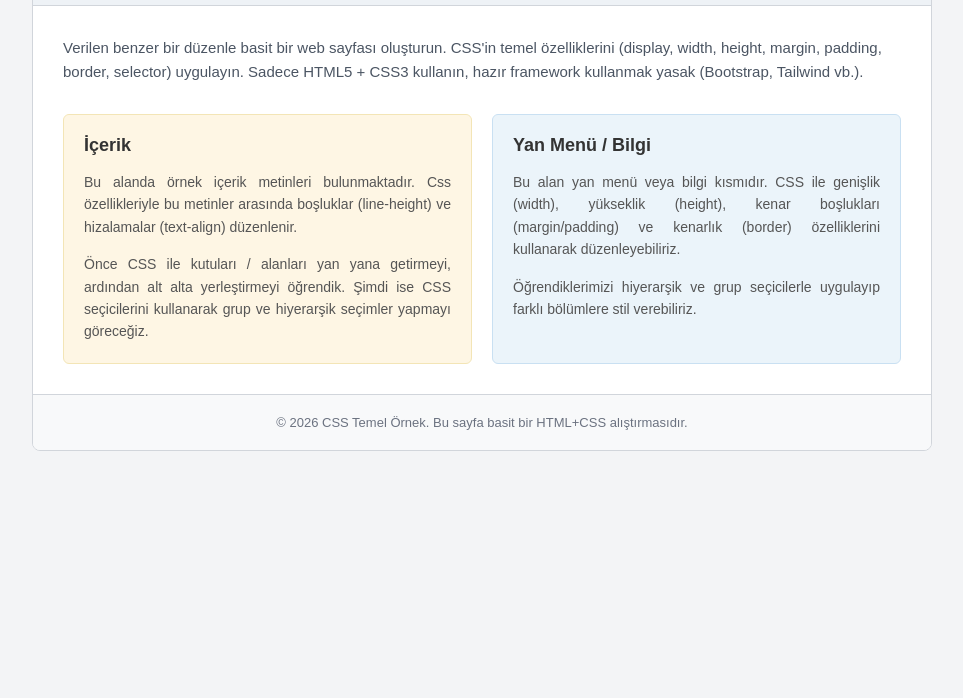
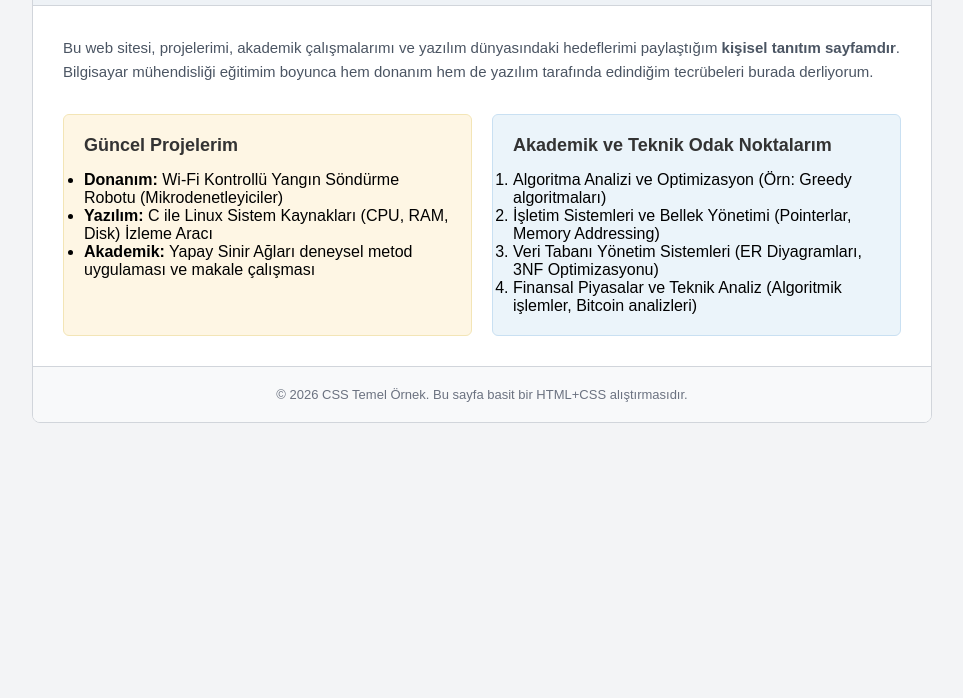
Before and after one commit to oburaksu/onurburak-su.github.io, a plain HTML site: page index.html in a window 1280 px wide. Shown: the part 102-800 px from the top of the page, without its empty margins (158-1121 px from the left). Drawn offline with Linux system fonts and the light colour scheme.

Commit message:
Update index.html

```diff
--- a/index.html
+++ b/index.html
@@ -144,28 +144,35 @@
             <h1>CSS Temel Ödevi</h1>
             <nav>
                 <ul>
-                    <li><a href="#" class="active">Ana Sayfa</a></li>
-                    <li><a href="#">Hakkında</a></li>
-                    <li><a href="#">Hizmetler</a></li>
-                    <li><a href="#">İletişim</a></li>
+                    <li><a href="onurburak-su.github.io-main/index.html" class="active">Ana Sayfa</a></li>
+                    <li><a href="onurburak-su.github.io-main/about.html">Hakkında</a></li>
+                    <li><a href="onurburak-su.github.io-main/interests.html">İlgi Alanlarım</a></li>
+                    <li><a href="onurburak-su.github.io-main/contact.html">İletişim</a></li>
                 </ul>
             </nav>
         </header>
 
         <main>
-            <p class="intro-text">Verilen benzer bir düzenle basit bir web sayfası oluşturun. CSS'in temel özelliklerini (display, width, height, margin, padding, border, selector) uygulayın. Sadece HTML5 + CSS3 kullanın, hazır framework kullanmak yasak (Bootstrap, Tailwind vb.).</p>
+            <p class="intro-text">Bu web sitesi, projelerimi, akademik çalışmalarımı ve yazılım dünyasındaki hedeflerimi paylaştığım <strong>kişisel tanıtım sayfamdır</strong>. Bilgisayar mühendisliği eğitimim boyunca hem donanım hem de yazılım tarafında edindiğim tecrübeleri burada derliyorum.</p>
 
             <div class="columns-wrapper">
                 <section class="content-col">
-                    <h2>İçerik</h2>
-                    <p>Bu alanda örnek içerik metinleri bulunmaktadır. Css özellikleriyle bu metinler arasında boşluklar (line-height) ve hizalamalar (text-align) düzenlenir.</p>
-                    <p>Önce CSS ile kutuları / alanları yan yana getirmeyi, ardından alt alta yerleştirmeyi öğrendik. Şimdi ise CSS seçicilerini kullanarak grup ve hiyerarşik seçimler yapmayı göreceğiz.</p>
+                    <h2>Güncel Projelerim</h2>
+                    <ul>
+                        <li><strong>Donanım:</strong> Wi-Fi Kontrollü Yangın Söndürme Robotu (Mikrodenetleyiciler)</li>
+                        <li><strong>Yazılım:</strong> C ile Linux Sistem Kaynakları (CPU, RAM, Disk) İzleme Aracı</li>
+                        <li><strong>Akademik:</strong> Yapay Sinir Ağları deneysel metod uygulaması ve makale çalışması</li>
+                    </ul>
                 </section>
 
                 <aside class="sidebar-col">
-                    <h2>Yan Menü / Bilgi</h2>
-                    <p>Bu alan yan menü veya bilgi kısmıdır. CSS ile genişlik (width), yükseklik (height), kenar boşlukları (margin/padding) ve kenarlık (border) özelliklerini kullanarak düzenleyebiliriz.</p>
-                    <p>Öğrendiklerimizi hiyerarşik ve grup seçicilerle uygulayıp farklı bölümlere stil verebiliriz.</p>
+                    <h2>Akademik ve Teknik Odak Noktalarım</h2>
+                    <ol>
+                        <li>Algoritma Analizi ve Optimizasyon (Örn: Greedy algoritmaları)</li>
+                        <li>İşletim Sistemleri ve Bellek Yönetimi (Pointerlar, Memory Addressing)</li>
+                        <li>Veri Tabanı Yönetim Sistemleri (ER Diyagramları, 3NF Optimizasyonu)</li>
+                        <li>Finansal Piyasalar ve Teknik Analiz (Algoritmik işlemler, Bitcoin analizleri)</li>
+                    </ol>
                 </aside>
             </div>
         </main>
@@ -176,5 +183,4 @@
     </div>
 
 </body>
-
 </html>
```
